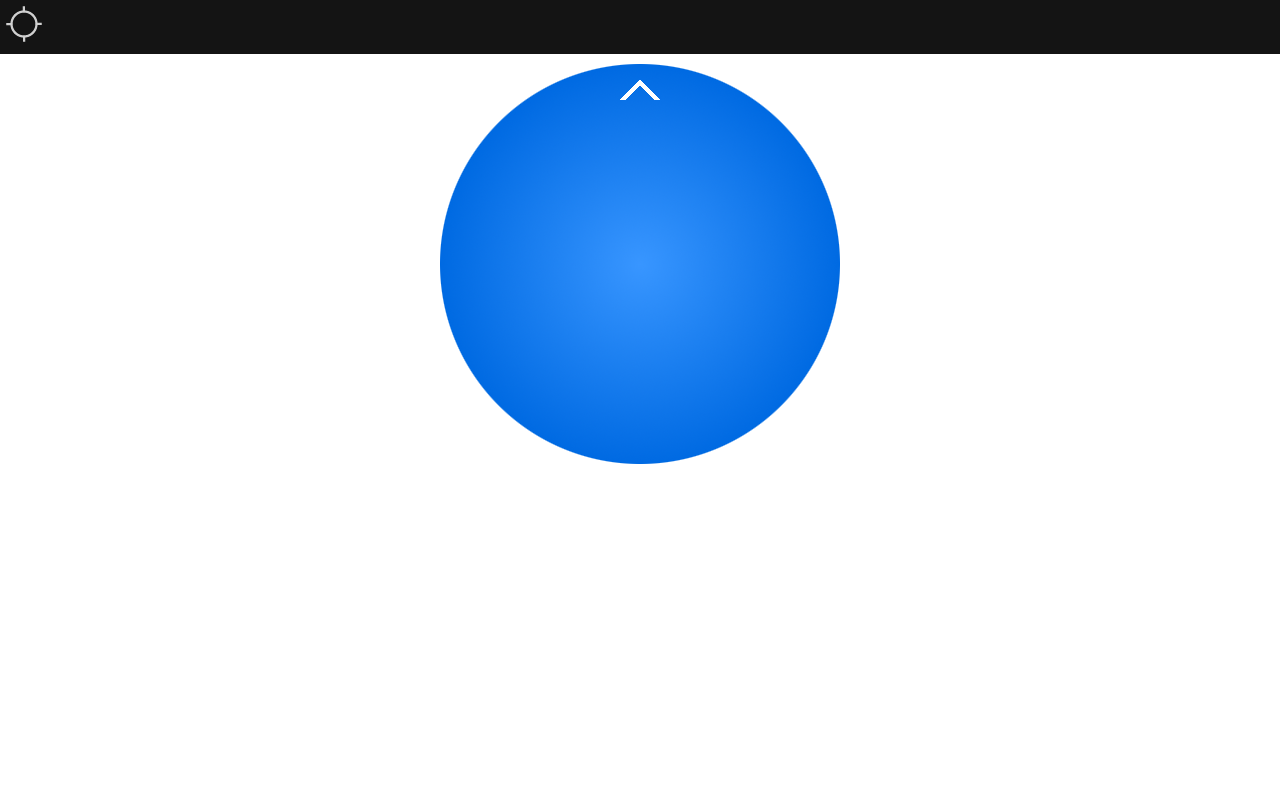
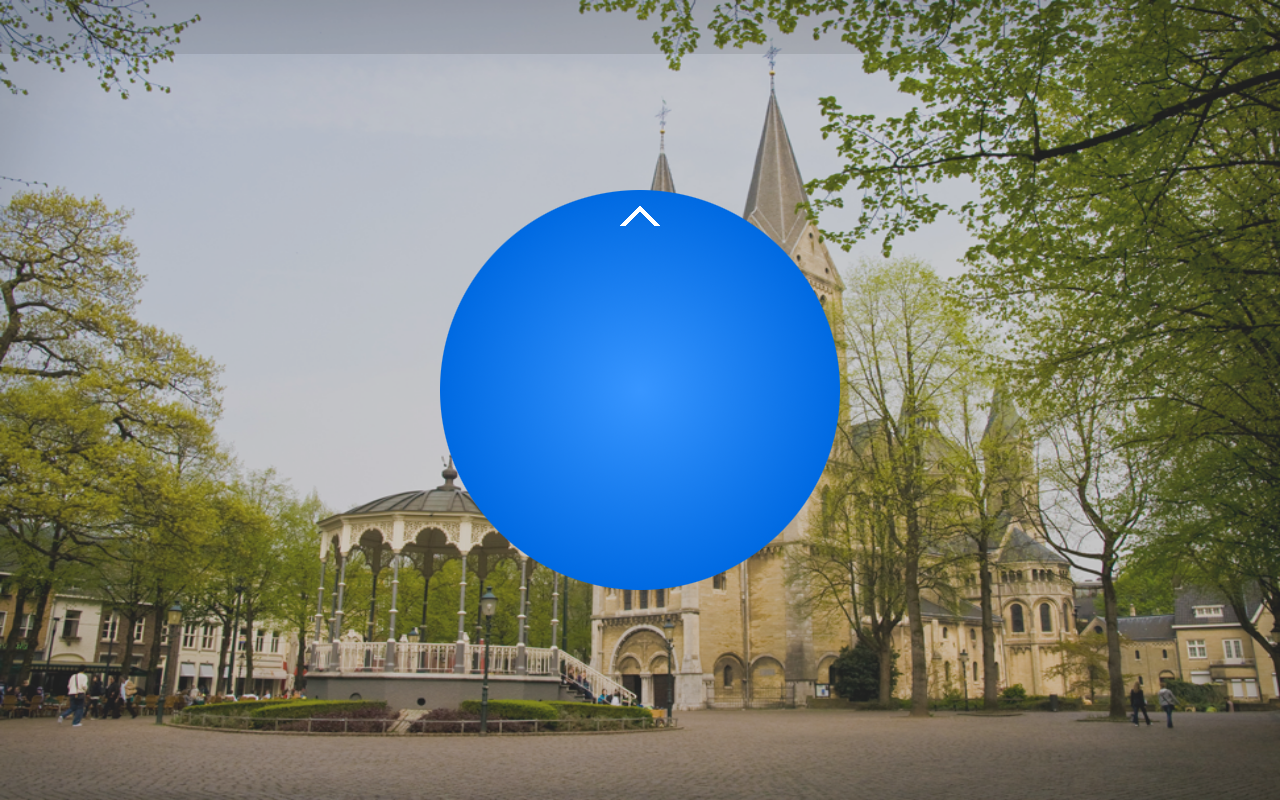
Before and after one commit to AaronSaam/McYars, a plain HTML site: page www/index.html in a window 1280 px wide. Drawn offline with Linux system fonts and the light colour scheme.

Commit message:
Kompastest #3 + Layout

```diff
--- a/www/css/style.css
+++ b/www/css/style.css
@@ -3,31 +3,58 @@
 body{
 	margin: 0;
 	padding: 0;
+	background-color: #686868;
+	font-family: Roboto;
 }
 
+#achtergrond {
+	z-index: 0;
+	position: fixed;
+	height: 100%;
+	width: auto;
+	min-width: 100%;
+	min-height: 100%;
+	overflow: hidden;
+	opacity: 0.7;
+
+}
+
+
+
 #actionbar {
-	height: 54px;
-	max-height: 54px;
-	width: 100%;
+	z-index: 1;
+	position: relative;
+	height: 44px;
+	max-height: 44px;
+	width: 100% - 20px;
+	text-align: right;
+	padding: 5px 10px;
 	background-color: #141414;
+	opacity: 0.1;
 }
 
 #locatieknop {
+	padding: 2px 0;
 	height: 100%;
-	max-height: 48px;
+	max-height: 40px;
 	width: auto;
 }
 
 .kompasbox {
+	padding: 5% 0;
 	position: relative;
+	padding: 10px;
+
 	width: inherit;
 	max-width: inherit;
 	height: auto;
-	padding: 10px;
+
+
 	text-align: center;
 }
 
 #kompas {
+	padding: 10% 0;
 	width: 100%;
 	max-width: 100%;
 	height: auto;
--- a/www/index.html
+++ b/www/index.html
@@ -11,12 +11,16 @@
 
   <body>
 
+  <img id="achtergrond" src="img/Roermond.png">
+
   <div id="actionbar">
   <img id="locatieknop" src="img/07_location_location_searching/drawable-hdpi/ic_action_location_searching.png" onClick="getLocation()">
+  </div>
 
-  </div>
     <div class="kompasbox">
   <img id="kompas" src="img/KompasWandelen.png">
   </div></div>
 
+
+</body>
 </html>
--- a/www/js/main.js
+++ b/www/js/main.js
@@ -6,9 +6,15 @@ function getLocation() {
 function onSuccess(position) {
         document.getElementById("actionbar").style.background = "green"
 		var element = document.getElementById('geolocation');
-		document.getElementById('kompasrichting').innerHTML = position.coords.heading;
-		document.getElementById('kompas').style.transform = "rotate(" + position.coords.position + "deg)";
-}
+		alert('Latitude: '          + position.coords.latitude          + '\n' +
+          'Longitude: '         + position.coords.longitude         + '\n' +
+          'Altitude: '          + position.coords.altitude          + '\n' +
+          'Accuracy: '          + position.coords.accuracy          + '\n' +
+          'Altitude Accuracy: ' + position.coords.altitudeAccuracy  + '\n' +
+          'Heading: '           + position.coords.heading           + '\n' +
+          'Speed: '             + position.coords.speed             + '\n' +
+          'Timestamp: '         + position.timestamp  	     + '\n');
+};
 
 function onError(error) {
     document.getElementById("actionbar").style.background = "red"
```
Also changed, not shown: www/img/Roermond.png (added).
